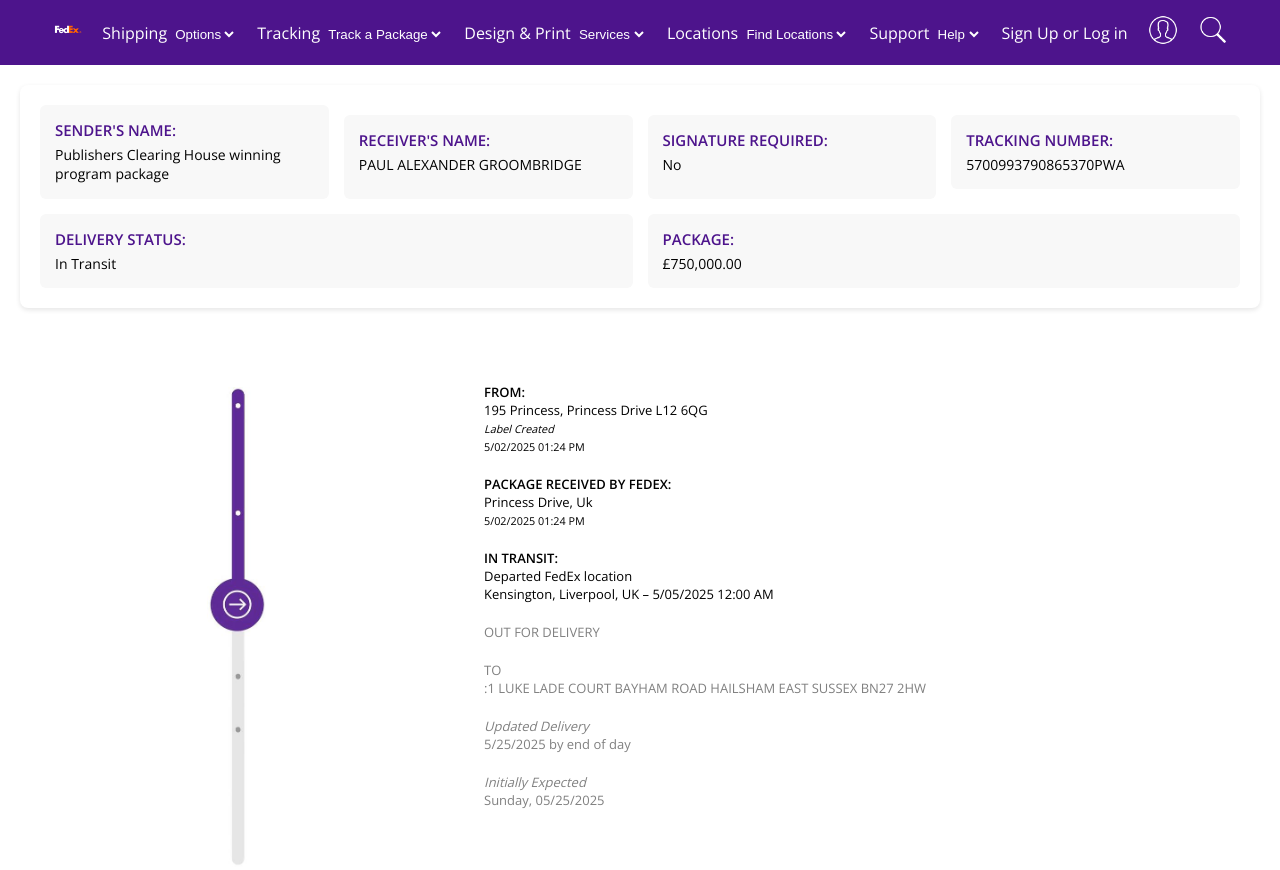
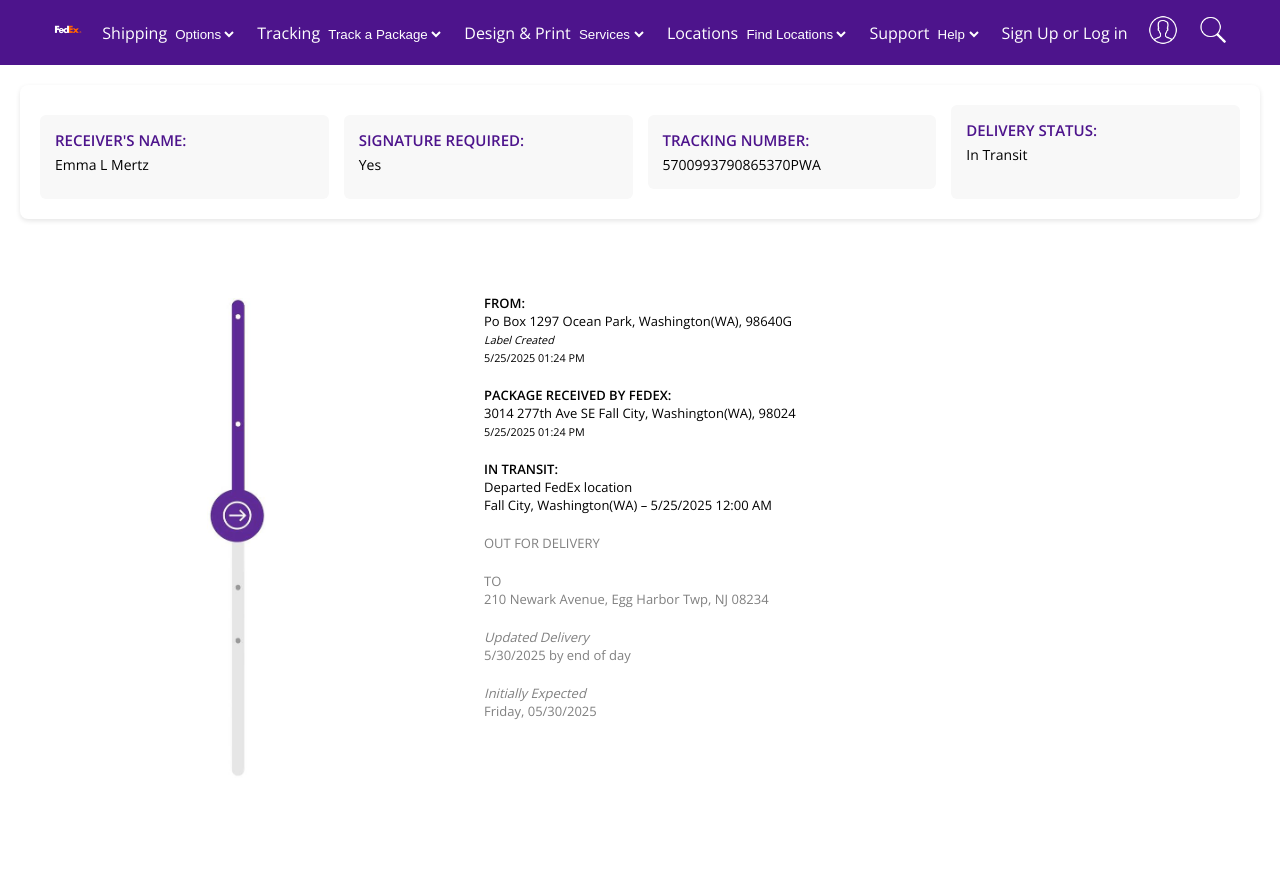
Before and after one commit to my-shipment/myshipment, a plain HTML site: page tracking.html in a window 1280 px wide. Shown: the top 870 px of the page. Drawn offline with nearby package versions, Linux system fonts and the light colour scheme.

Commit message:
Update tracking.html

```diff
--- a/tracking.html
+++ b/tracking.html
@@ -182,9 +182,10 @@
         .additional-info-5 {
             margin-top: 10px;
         }
+
         /* ======= NEW HEADER MOBILE STYLES ======= */
         @media (max-width: 768px) {
-    .header .nav > div:not(:first-child):not(:nth-last-child(-n+3)) {
+            .header .nav>div:not(:first-child):not(:nth-last-child(-n+3)) {
                 display: none;
             }
 
@@ -215,11 +216,11 @@
             margin: 20px;
             background: white;
             border-radius: 8px;
-    box-shadow: 0 2px 5px rgba(0,0,0,0.1);
+            box-shadow: 0 2px 5px rgba(0, 0, 0, 0.1);
             font-family: 'Open Sans', sans-serif;
         }
 
-.additional-info > div {
+        .additional-info>div {
             flex: 1 1 200px;
             padding: 15px;
             background: #f8f8f8;
@@ -267,12 +268,12 @@
         </div>
     </div>
     <div class="additional-info">
-        <div class="additional-info-1"><strong>SENDER'S NAME: <br></strong> Publishers Clearing House winning program package</div>
-        <div class="additional-info-2"><strong>RECEIVER'S NAME: <br></strong> PAUL ALEXANDER GROOMBRIDGE</div>
-        <div class="additional-info-3"><strong>SIGNATURE REQUIRED: <br></strong> No</div>
+        <!-- <div class="additional-info-1"><strong>SENDER'S NAME: <br></strong> Publishers Clearing House winning program package</div> -->
+        <div class="additional-info-2"><strong>RECEIVER'S NAME: <br></strong> Emma L Mertz</div>
+        <div class="additional-info-3"><strong>SIGNATURE REQUIRED: <br></strong> Yes</div>
         <div class="additional-info-4"><strong>TRACKING NUMBER: <br></strong> 5700993790865370PWA</div>
         <div class="additionalinfo-5"><strong>DELIVERY STATUS: <br></strong>In Transit </div>
-        <div class="additionalinfo-5"> <strong>PACKAGE:</strong>£750,000.00</div>
+        <!-- <div class="additionalinfo-5"> <strong>PACKAGE:</strong>£750,000.00</div> -->
     </div>
 
     <div class="main-content">
@@ -285,30 +286,32 @@
         <div class="tracking-info">
             <div class="tracking-step">
                 <div class="status">FROM:</div>
-                195 Princess, Princess Drive L12 6QG<br>
-                <small><em>Label Created</em> <br> 5/02/2025 01:24 PM</small>
+                Po Box 1297
+                Ocean Park, Washington(WA), 98640G<br>
+                <small><em>Label Created</em> <br> 5/25/2025 01:24 PM</small>
             </div>
             <div class="tracking-step">
                 <div class="status">PACKAGE RECEIVED BY FEDEX:</div>
-                Princess Drive, Uk<br>
-                <small>5/02/2025 01:24 PM</small>
+                3014 277th Ave SE
+                Fall City, Washington(WA), 98024<br>
+                <small>5/25/2025 01:24 PM</small>
             </div>
             <div class="tracking-step">
                 <div class="status">IN TRANSIT:</div>
                 Departed FedEx location<br>
-                Kensington, Liverpool, UK – 5/05/2025 12:00 AM
+                Fall City, Washington(WA) – 5/25/2025 12:00 AM
             </div>
             <div class="tracking-bold">
                 <div class="tracking-child">OUT FOR DELIVERY</div>
             </div>
             <div class="tracking-bold">
-                TO<br>:1 LUKE LADE COURT BAYHAM ROAD HAILSHAM EAST SUSSEX BN27 2HW
+                TO<br>210 Newark Avenue, Egg Harbor Twp, NJ 08234
             </div>
             <div class="tracking-child">
-                <em>Updated Delivery</em><br> 5/25/2025 by end of day
+                <em>Updated Delivery</em><br> 5/30/2025 by end of day
             </div>
             <div class="tracking-child">
-                <em>Initially Expected</em><br>Sunday, 05/25/2025
+                <em>Initially Expected</em><br>Friday, 05/30/2025
             </div>
         </div>
     </div>
@@ -353,4 +356,5 @@
         }, 3 * 60 * 1000); // 3 minutes = 180,000 milliseconds
     </script>
 </body>
+
 </html>
```
Lines whose indentation alone changed are shown as unchanged.
